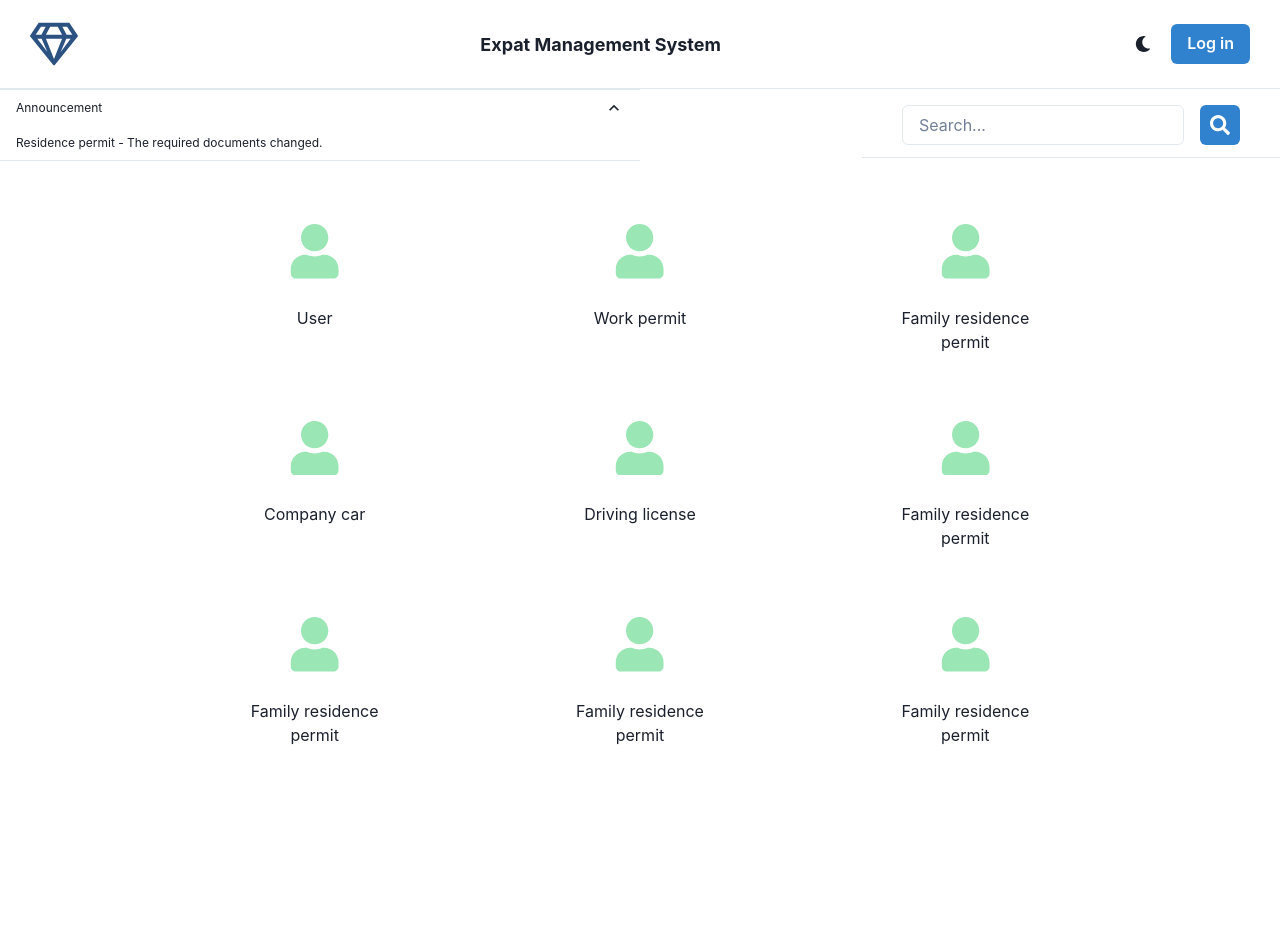
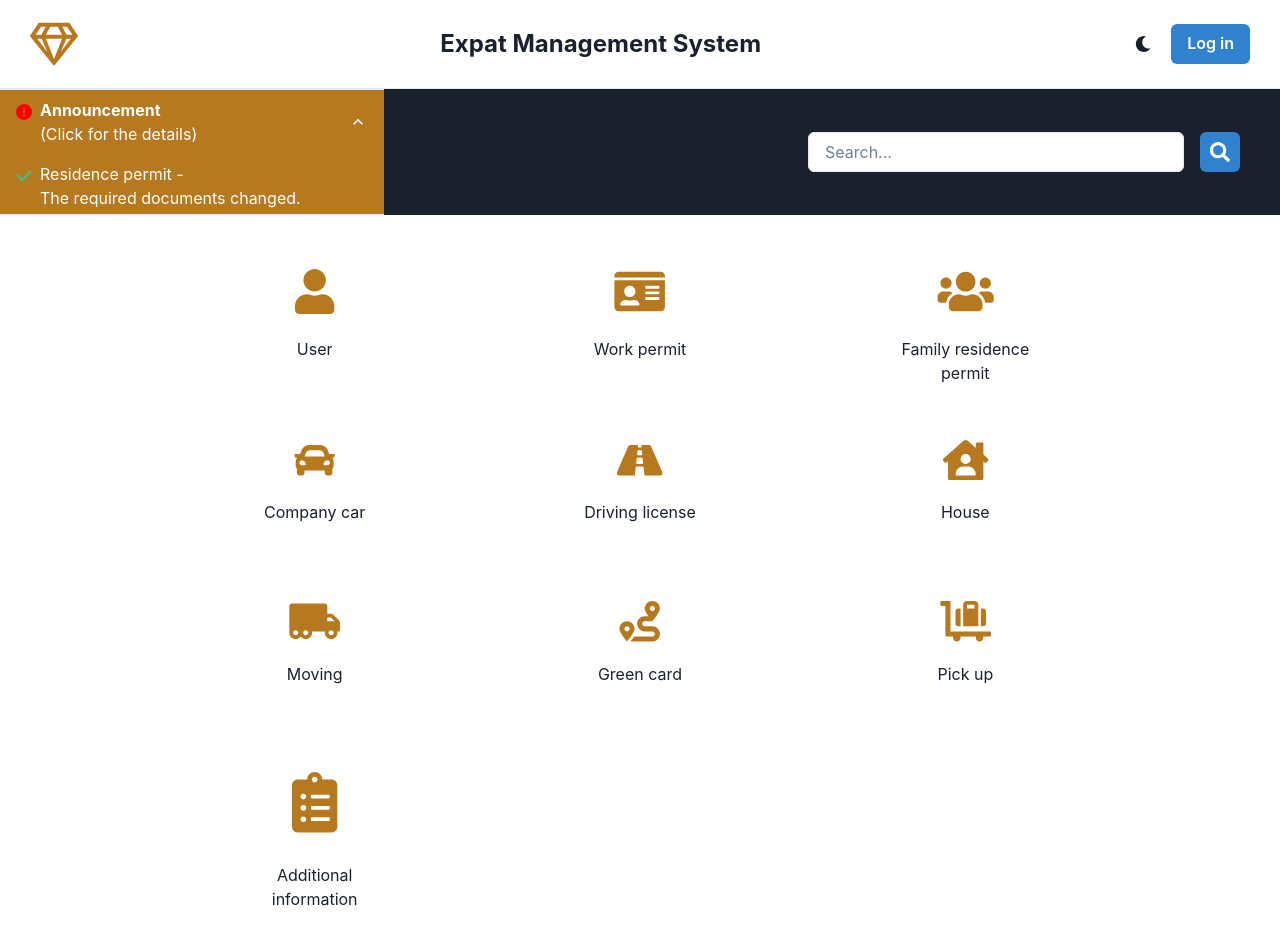
Before and after one commit to lifelong-learner-dev/frontend-expat-management-system, a React (Create React App) app: page / in a window 1280 px wide. Before the commit the page ends 800 px from the top, so only its background shows below. Built offline with nearby package versions, Linux system fonts and the light colour scheme.

Commit message:
Home (Main page)

```diff
--- a/src/components/Header.tsx
+++ b/src/components/Header.tsx
@@ -1,18 +1,18 @@
-import { AbsoluteCenter, Box, Button, Center, HStack, IconButton, Text, useColorMode, useColorModeValue, useDisclosure,} from "@chakra-ui/react";
+import { AbsoluteCenter, Box, Button, Center, color, HStack, IconButton, Text, useColorMode, useColorModeValue, useDisclosure,} from "@chakra-ui/react";
 import { FaRegGem, FaMoon, FaSun} from "react-icons/fa";
 import LoginModal from "./Loginmodal";
 
 export default function Header(){
     const{isOpen:isLoginOpen, onClose:onLoginClose, onOpen:onLoginOpen} = useDisclosure();
     const{toggleColorMode} = useColorMode();
-    const logoColor = useColorModeValue("blue.700", "blue.200");
+    const logoColor = useColorModeValue("yellow.700", "blue.200");
     const Icon = useColorModeValue(FaMoon, FaSun);
     return (
         <HStack justifyContent={"space-between"} py={5} px={30} borderBottomWidth={1}>
-            <Box color={logoColor}>
+            <Box color='yellow.600'>
                 <FaRegGem size={"48"}/>
             </Box>
-            <Text fontSize='lg' as='b'>Expat Management System</Text>
+            <Text fontSize={{ base: 'xm', md: 'xl', lg: '2xl' }} as='b'>Expat Management System</Text>
             <HStack spacing={2}>
                 <IconButton onClick={toggleColorMode}
                     variant={"ghost"}
--- a/src/components/HeaderSecond.tsx
+++ b/src/components/HeaderSecond.tsx
@@ -1,6 +1,8 @@
-import { Input, IconButton, HStack, Box, Center, Accordion, AccordionItem, AccordionButton, AccordionIcon, AccordionPanel } from '@chakra-ui/react';
+import { CheckIcon, WarningIcon, WarningTwoIcon } from '@chakra-ui/icons';
+import { Input, IconButton, HStack, Box, Center, Accordion, AccordionItem, AccordionButton, AccordionIcon, AccordionPanel, Link, Text, useColorModeValue } from '@chakra-ui/react';
 import { ChangeEvent, KeyboardEvent, useState } from 'react';
 import { FaSearch } from 'react-icons/fa';
+
 
 export default function HeaderSecond() {
   const [searchTerm, setSearchTerm] = useState('');
@@ -19,34 +21,44 @@ export default function HeaderSecond() {
       handleSearch();
     }
   };
+  const boxColor = useColorModeValue("gray.800", "yellow.600");
+  const accordionColor = useColorModeValue("yellow.600", "gray.800");
 
   return (
-    <Box bg="grey.200">
+    <Box bg={boxColor} >
       <HStack justifyContent="space-between">
-        <Accordion defaultIndex={[0]} allowMultiple w="50%" h="30%">
-          <AccordionItem>
+        <Accordion bg={accordionColor} defaultIndex={[0]} allowMultiple w={{ base: '55%', md: '40%', lg:'30%'}}>
+          <AccordionItem h="40%">
             <h2>
-              <AccordionButton>
-                <Box as="span" flex='1' textAlign='left' h="50%" fontSize="xs">
-                  Announcement
+              <AccordionButton color='white'>
+                <Box as="span" flex='1' textAlign='left' h="40%" fontSize={{ base: 'xs', md: 'xm', lg: 'md' }}>
+                  <WarningIcon color="red" mr={2} boxSize={4}/>
+                  <Text as='b'>Announcement</Text>
+                  <Text ml={6}>(Click for the details)</Text>
                 </Box>
                 <AccordionIcon />
               </AccordionButton>
             </h2>
-            <AccordionPanel pb={2} fontSize="xs">
-              Residence permit
-
-              - The required documents changed.
+            <AccordionPanel pb={1} fontSize="xm" color='white'>
+              <CheckIcon color="green.400" mr={2} />
+                <Link fontSize={{ base: 'xs', md: 'xm', lg: 'md' }}>
+                  Residence permit -
+                  <Text ml={6}>
+                    The required documents changed.
+                  </Text>
+                </Link>
             </AccordionPanel>
           </AccordionItem>
         </Accordion>
-        <HStack justifyContent="right" py={3} px={10} borderBottomWidth={1}>
+        <HStack justifyContent="right" py={3} px={10} w="40%">
                 <Input
                     value={searchTerm}
                     onChange={handleChange}
                     onKeyPress={handleKeyPress}
                     placeholder="Search..."
+                    textColor={"gray.100"}
                     size="md"
+                    bg={"whiteAlpha"}
                 />
                 <IconButton
                     ml='2'
--- a/src/routes/Home.tsx
+++ b/src/routes/Home.tsx
@@ -1,9 +1,9 @@
 import { Box, Button, Flex, Grid, IconButton, Image, Text } from "@chakra-ui/react";
-import { FaIdCard, FaUser } from "react-icons/fa";
+import { FaCar, FaClipboardList, FaHouseUser, FaIdCard, FaLuggageCart, FaRoad, FaRoute, FaTruckMoving, FaUser, FaUserFriends, FaUsers } from "react-icons/fa";
 export default function Home(){
     return (
             <Grid
-                mt={2}
+                mt={1}
                 mb={10}
                 px={{
                 base: 10,
@@ -28,7 +28,7 @@ export default function Home(){
                                 bg="grey.100"
                                 w="100%"
                                 h="100%"
-                                color="green.200"
+                                color="yellow.600"
                                 icon={<FaUser size='50%'/>}
                                 aria-label="User"/>
                             <Text fontSize={{ base: 'xs', md: 'xm', lg: 'md' }} textAlign="center">User</Text>
@@ -45,9 +45,9 @@ export default function Home(){
                                 bg="grey.100"
                                 w="100%"
                                 h="100%"
-                                color="green.200"
-                                icon={<FaUser size='50%'/>}
-                                aria-label="User"/>
+                                color="yellow.600"
+                                icon={<FaIdCard size='50%'/>}
+                                aria-label="Work permit"/>
                             <Text fontSize={{ base: 'xs', md: 'xm', lg: 'md' }} textAlign="center">Work permit</Text>
                         </Box>
                     </Flex>
@@ -62,9 +62,9 @@ export default function Home(){
                                 bg="grey.100"
                                 w="100%"
                                 h="100%"
-                                color="green.200"
-                                icon={<FaUser size='50%'/>}
-                                aria-label="User"/>
+                                color="yellow.600"
+                                icon={<FaUsers size='50%'/>}
+                                aria-label="Family residence permit"/>
                             <Text fontSize={{ base: 'xs', md: 'xm', lg: 'md' }} textAlign="center">Family residence permit</Text>
                         </Box>
                     </Flex>
@@ -79,9 +79,9 @@ export default function Home(){
                                 bg="grey.100"
                                 w="100%"
                                 h="100%"
-                                color="green.200"
-                                icon={<FaUser size='50%'/>}
-                                aria-label="User"/>
+                                color="yellow.600"
+                                icon={<FaCar size='50%'/>}
+                                aria-label="Company car"/>
                             <Text fontSize={{ base: 'xs', md: 'xm', lg: 'md'  }} textAlign="center">Company car</Text>
                         </Box>
                     </Flex>
@@ -96,8 +96,8 @@ export default function Home(){
                                 bg="grey.100"
                                 w="100%"
                                 h="100%"
-                                color="green.200"
-                                icon={<FaUser size='50%'/>}
+                                color="yellow.600"
+                                icon={<FaRoad size='50%'/>}
                                 aria-label="User"/>
                             <Text fontSize={{ base: 'xs', md: 'xm', lg: 'md' }} textAlign="center">Driving license</Text>
                         </Box>
@@ -113,10 +113,10 @@ export default function Home(){
                                 bg="grey.100"
                                 w="100%"
                                 h="100%"
-                                color="green.200"
-                                icon={<FaUser size='50%'/>}
-                                aria-label="User"/>
-                            <Text fontSize={{ base: 'xs', md: 'xm', lg: 'md' }} textAlign="center">Family residence permit</Text>
+                                color="yellow.600"
+                                icon={<FaHouseUser size='50%'/>}
+                                aria-label="House"/>
+                            <Text fontSize={{ base: 'xs', md: 'xm', lg: 'md' }} textAlign="center">House</Text>
                         </Box>
                     </Flex>
                 </Box>
@@ -130,10 +130,10 @@ export default function Home(){
                                 bg="grey.100"
                                 w="100%"
                                 h="100%"
-                                color="green.200"
-                                icon={<FaUser size='50%'/>}
-                                aria-label="User"/>
-                            <Text fontSize={{ base: 'xs', md: 'xm', lg: 'md' }} textAlign="center">Family residence permit</Text>
+                                color="yellow.600"
+                                icon={<FaTruckMoving size='50%'/>}
+                                aria-label="Moving"/>
+                            <Text fontSize={{ base: 'xs', md: 'xm', lg: 'md' }} textAlign="center">Moving</Text>
                         </Box>
                     </Flex>
                 </Box>
@@ -147,10 +147,10 @@ export default function Home(){
                                 bg="grey.100"
                                 w="100%"
                                 h="100%"
-                                color="green.200"
-                                icon={<FaUser size='50%'/>}
-                                aria-label="User"/>
-                            <Text fontSize={{ base: 'xs', md: 'xm', lg: 'md' }} textAlign="center">Family residence permit</Text>
+                                color="yellow.600"
+                                icon={<FaRoute size='50%'/>}
+                                aria-label="Green card"/>
+                            <Text fontSize={{ base: 'xs', md: 'xm', lg: 'md' }} textAlign="center">Green card</Text>
                         </Box>
                     </Flex>
                 </Box>
@@ -164,10 +164,27 @@ export default function Home(){
                                 bg="grey.100"
                                 w="100%"
                                 h="100%"
-                                color="green.200"
-                                icon={<FaUser size='50%'/>}
-                                aria-label="User"/>
-                            <Text fontSize={{ base: 'xs', md: 'xm', lg: 'md' }} textAlign="center">Family residence permit</Text>
+                                color="yellow.600"
+                                icon={<FaLuggageCart size='50%'/>}
+                                aria-label="Pick up"/>
+                            <Text fontSize={{ base: 'xs', md: 'xm', lg: 'md' }} textAlign="center">Pick up</Text>
+                        </Box>
+                    </Flex>
+                </Box>
+                <Box display="grid"
+                    gridGap="var(--chakra-space-5)"
+                    gridTemplateColumns="repeat(auto-fit, minmax(100px, 1fr))"
+                    marginTop="var(--chakra-space-7)">
+                    <Flex direction="column" align="center">
+                        <Box width="50%" height="80%">
+                            <IconButton
+                                bg="grey.100"
+                                w="100%"
+                                h="100%"
+                                color="yellow.600"
+                                icon={<FaClipboardList size='50%'/>}
+                                aria-label="Pick ups"/>
+                            <Text fontSize={{ base: 'xs', md: 'xm', lg: 'md' }} textAlign="center">Additional information</Text>
                         </Box>
                     </Flex>
                 </Box>
```
